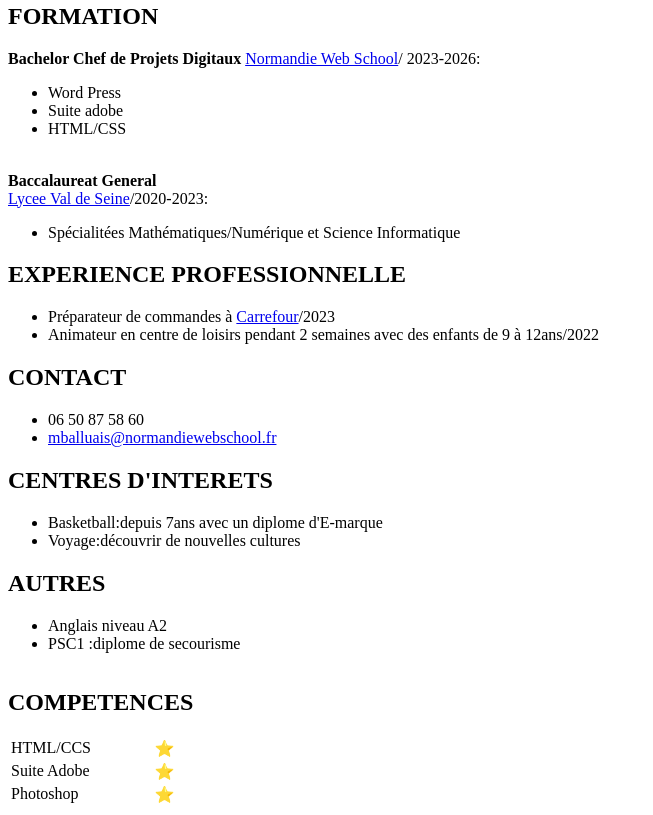
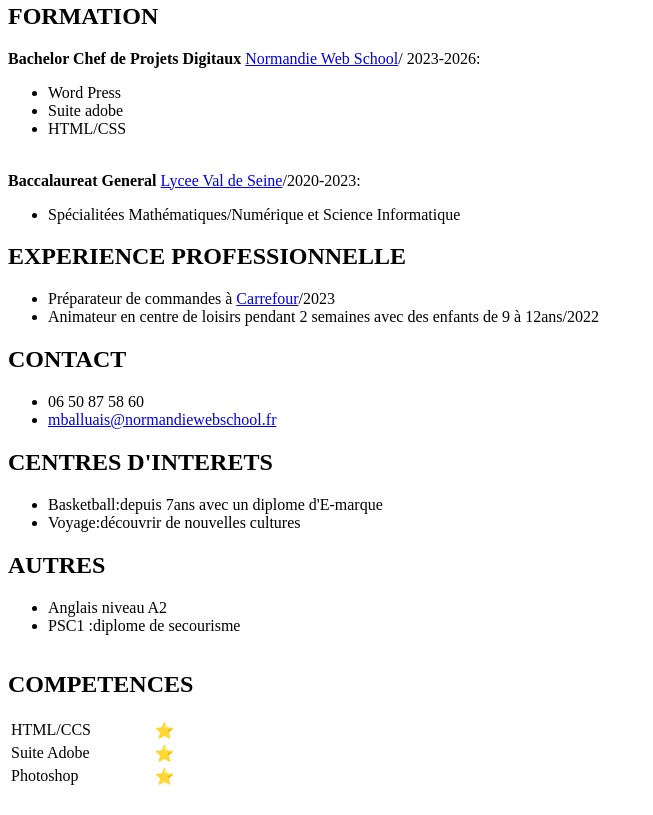
Before and after one commit to mballuais/CV_BALLUAIS_Matteo, a plain HTML site: page index.html.html in a window 1280 px wide. Shown: the part 338-1153 px from the top of the page, without its empty margins (0-653 px from the left). Drawn offline with Linux system fonts and the light colour scheme.

Commit message:
Index Corrige

```diff
--- a/index.html.html
+++ b/index.html.html
@@ -45,7 +45,7 @@
         <li>HTML/CSS</li>
       </ul>
       <br />
-      <strong>Baccalaureat General </strong><br />
+      <strong>Baccalaureat General </strong>
       <a href="https://lyceevaldeseine.fr/" target="_blank"
         >Lycee Val de Seine</a
       >/2020-2023:
@@ -88,13 +88,13 @@
       </ul>
     </section>
 
-    <section>
+    <aside>
       <h2>AUTRES</h2>
       <ul>
         <li>Anglais niveau A2</li>
         <li>PSC1 :diplome de secourisme</li>
       </ul>
-    </section>
+    </aside>
 
     <section>
       <table>
```
